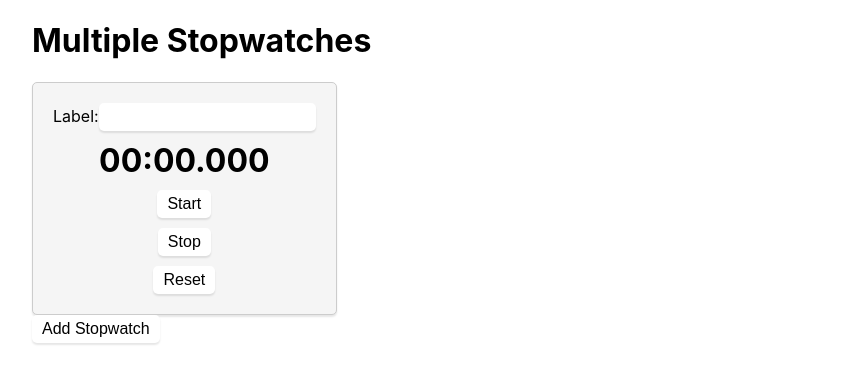
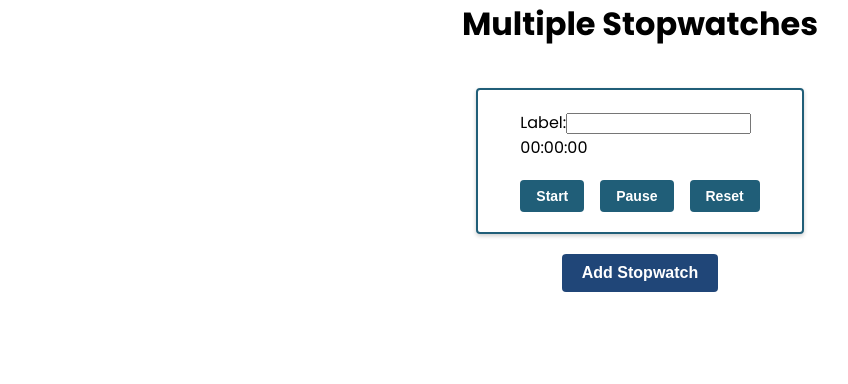
Before and after one commit to pierocapra/stop-watch, a React (Create React App) app: page / in a window 1280 px wide. Shown: the top 384 px of the page, without its empty margins (0-848 px from the left). Built offline with nearby package versions, Linux system fonts and the light colour scheme.

Commit message:
Basic styles

```diff
--- a/public/index.html
+++ b/public/index.html
@@ -24,7 +24,12 @@
       work correctly both with client-side routing and a non-root public URL.
       Learn how to configure a non-root public URL by running `npm run build`.
     -->
-    <title>React App</title>
+
+    <!-- Fonts -->
+    <link rel="preconnect" href="https://fonts.googleapis.com">
+    <link rel="preconnect" href="https://fonts.gstatic.com" crossorigin>
+    <link href="https://fonts.googleapis.com/css2?family=Poppins:wght@200;400;500;600;700&display=swap" rel="stylesheet">
+    <title>Stopwatch-multiple</title>
   </head>
   <body>
     <noscript>You need to enable JavaScript to run this app.</noscript>
--- a/src/App.css
+++ b/src/App.css
@@ -1,61 +1,124 @@
+/* App styles */
 .app {
+  display: flex;
+  flex-direction: column;
+  align-items: center;
+  /* font-family: Arial, sans-serif; */
+  font-family: 'Poppins', sans-serif;
   padding: 0 2rem;
 }
+
+h1 {
+  margin: 0 0 20px;
+  font-size: 32px;
+  text-align: center;
+}
+
+button {
+  margin-top: 20px;
+  padding: 10px 20px;
+  font-size: 16px;
+  font-weight: bold;
+  background-color: #204678;
+  color: #fff;
+  border: none;
+  border-radius: 4px;
+  cursor: pointer;
+  transition: background-color 0.3s;
+}
+
+button:hover {
+  background-color: #2a5c9c;
+}
+
+/* StopwatchList styles */
 .stopwatch-list {
   display: flex;
-  flex-wrap: wrap;
+  flex-direction: column;
+  align-items: center;
   gap: 20px;
+  margin-top: 20px;
 }
 
 .stopwatch-container {
   display: flex;
   flex-direction: column;
   align-items: center;
-  gap: 10px;
+  padding: 20px;
+  border: 2px solid;
+  border-color: #205e78;
+  border-radius: 4px;
+  box-shadow: 0 2px 4px rgba(0, 0, 0, 0.2);
+  /* background-color: #fff; */
+  transition: transform 0.3s;
+  width: 100%;
+  max-width: 400px;
 }
 
-.stopwatch {
-  display: flex;
-  flex-direction: column;
-  align-items: center;
-  gap: 10px;
-  padding: 20px;
-  border: 1px solid #ccc;
-  border-radius: 5px;
-  box-shadow: 0 2px 2px rgba(0, 0, 0, 0.1);
-  background-color: #f5f5f5;
-}
-
-.display {
-  font-size: 2em;
+.stopwatch-container h2 {
+  margin: 0 0 10px;
+  font-size: 24px;
   font-weight: bold;
   text-align: center;
 }
 
-button {
-  font-size: 1em;
-  padding: 5px 10px;
-  border: none;
-  border-radius: 5px;
-  box-shadow: 0 2px 2px rgba(0, 0, 0, 0.1);
-  background-color: #fff;
-  cursor: pointer;
+.stopwatch-container .time {
+  margin: 0;
+  font-size: 48px;
+  font-weight: bold;
 }
 
-button:hover {
-  background-color: #eee;
+.stopwatch-container .controls {
+  display: flex;
+  justify-content: space-around;
+  margin-top: 20px;
+  width: 100%;
 }
 
-input[type="text"] {
-  font-size: 1em;
-  padding: 5px;
+.stopwatch-container button {
+  padding: 8px 16px;
+  font-size: 14px;
+  font-weight: bold;
+  background-color: #205e78;
+  color: #fff;
   border: none;
-  border-radius: 5px;
-  box-shadow: 0 2px 2px rgba(0, 0, 0, 0.1);
-  background-color: #fff;
+  border-radius: 4px;
+  cursor: pointer;
+  transition: background-color 0.3s;
 }
 
-input[type="text"]:focus {
+.stopwatch-container button:not(:last-of-type){
+  margin-right: 1rem;
+}
+
+.stopwatch-container button:hover {
+  background-color: #277495;
+}
+
+.stopwatch-container button:disabled {
+  background-color: #ccc;
+  cursor: default;
+}
+
+.stopwatch-container .remove-button {
+  position: absolute;
+  top: 10px;
+  right: 10px;
+  padding: 4px 8px;
+  font-size: 14px;
+  font-weight: bold;
+  color: #fff;
+  background-color: #f44336;
+  border: none;
+  border-radius: 4px;
+  cursor: pointer;
+  transition: background-color 0.3s;
+}
+
+.stopwatch-container .remove-button:hover {
+  background-color: #e53935;
+}
+
+.stopwatch-container .remove-button:focus {
   outline: none;
-  box-shadow: 0 0 2px 2px rgba(0, 0, 0, 0.1);
 }
--- a/src/components/Stopwatch.js
+++ b/src/components/Stopwatch.js
@@ -33,10 +33,10 @@ function Stopwatch(props) {
 
   const formatTime = (time) => {
     const date = new Date(time);
+    const hours = date.getUTCHours().toString().padStart(2, '0');
     const minutes = date.getUTCMinutes().toString().padStart(2, '0');
     const seconds = date.getUTCSeconds().toString().padStart(2, '0');
-    const milliseconds = date.getUTCMilliseconds().toString().padStart(3, '0');
-    return `${minutes}:${seconds}.${milliseconds}`;
+    return `${hours}:${minutes}:${seconds}`;
   };
 
   return (
@@ -47,7 +47,7 @@ function Stopwatch(props) {
       </label>
       <div className="display">{formatTime(elapsedTime)}</div>
       <button onClick={handleStart}>Start</button>
-      <button onClick={handleStop}>Stop</button>
+      <button onClick={handleStop}>Pause</button>
       <button onClick={handleReset}>Reset</button>
     </div>
   );
```
Also changed, not shown: src/components/StopWatchList.js (+6 -1 lines).
